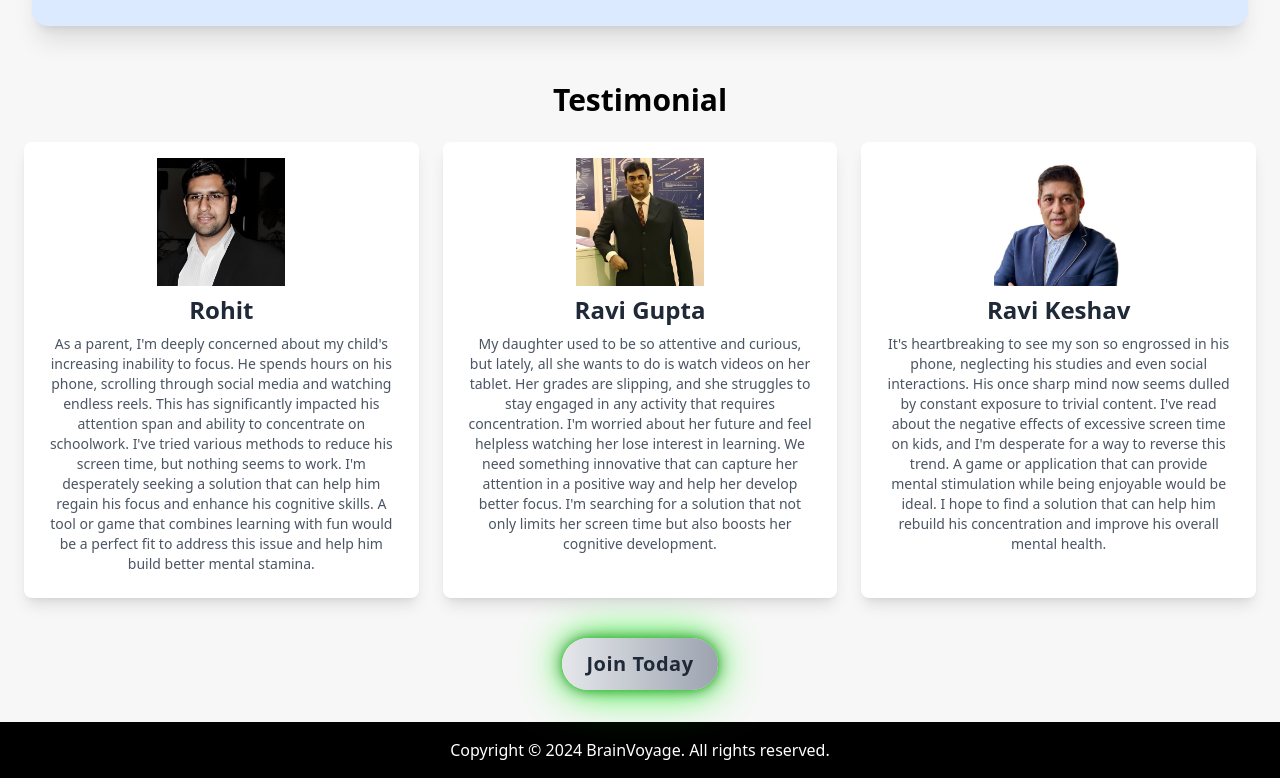
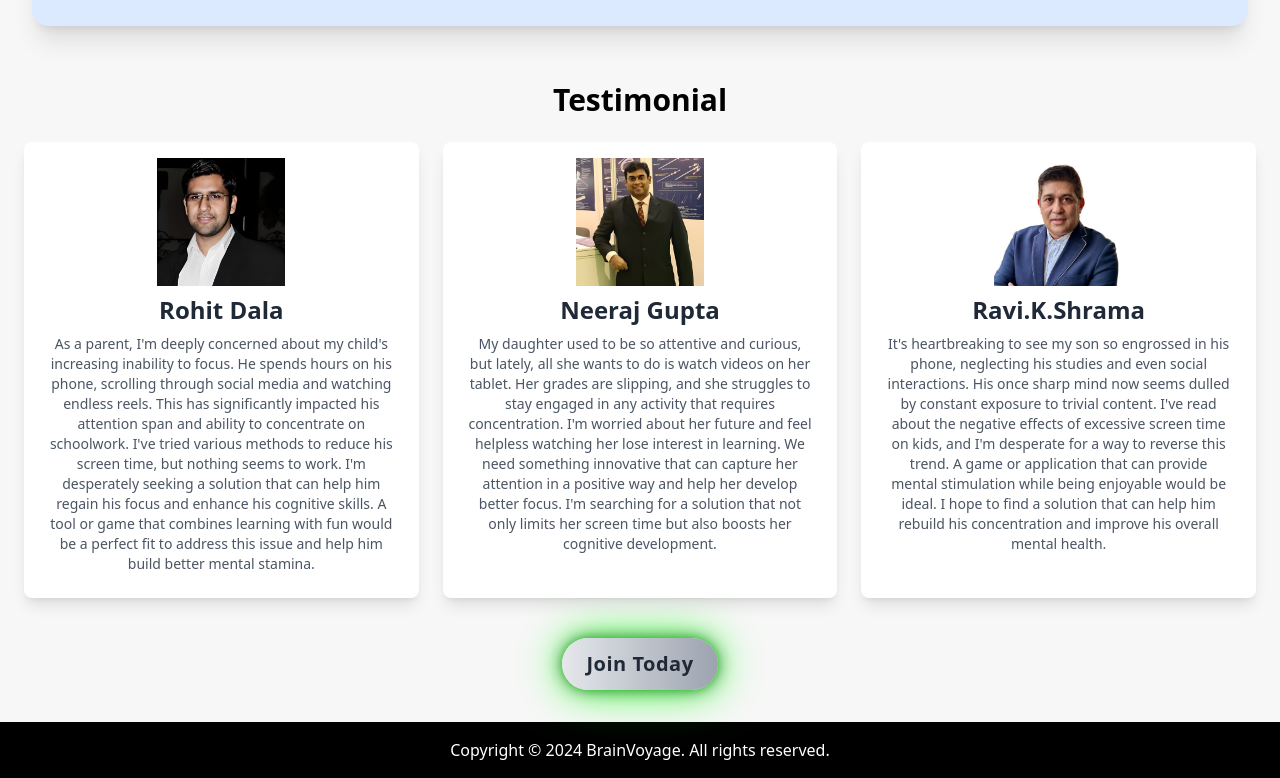
Before and after one commit to joshi987/postiveEnglish, a React (Vite) app in the folder Frontend/: page / in a window 1280 px wide. Shown: the part 1276-2054 px from the top of the page. Built offline with nearby package versions, Linux system fonts and the light colour scheme; no server answers.

Commit message:
blogs name

```diff
--- a/Frontend/src/componets/BlogGrid.jsx
+++ b/Frontend/src/componets/BlogGrid.jsx
@@ -5,19 +5,19 @@ import image from "../assets/img/image.png";
 const BlogGrid = () => {
   const testimonials = [
     {
-      name: "Rohit",
+      name: "Rohit Dala",
       image: rohitImage,
       content:
         "As a parent, I'm deeply concerned about my child's increasing inability to focus. He spends hours on his phone, scrolling through social media and watching endless reels. This has significantly impacted his attention span and ability to concentrate on schoolwork. I've tried various methods to reduce his screen time, but nothing seems to work. I'm desperately seeking a solution that can help him regain his focus and enhance his cognitive skills. A tool or game that combines learning with fun would be a perfect fit to address this issue and help him build better mental stamina.",
     },
     {
-      name: "Ravi Gupta",
+      name: "Neeraj Gupta",
       image: neerajImage,
       content:
         "My daughter used to be so attentive and curious, but lately, all she wants to do is watch videos on her tablet. Her grades are slipping, and she struggles to stay engaged in any activity that requires concentration. I'm worried about her future and feel helpless watching her lose interest in learning. We need something innovative that can capture her attention in a positive way and help her develop better focus. I'm searching for a solution that not only limits her screen time but also boosts her cognitive development.",
     },
     {
-      name: "Ravi Keshav",
+      name: "Ravi.K.Shrama",
       image: image,
       content:
         "It's heartbreaking to see my son so engrossed in his phone, neglecting his studies and even social interactions. His once sharp mind now seems dulled by constant exposure to trivial content. I've read about the negative effects of excessive screen time on kids, and I'm desperate for a way to reverse this trend. A game or application that can provide mental stimulation while being enjoyable would be ideal. I hope to find a solution that can help him rebuild his concentration and improve his overall mental health.",
```
